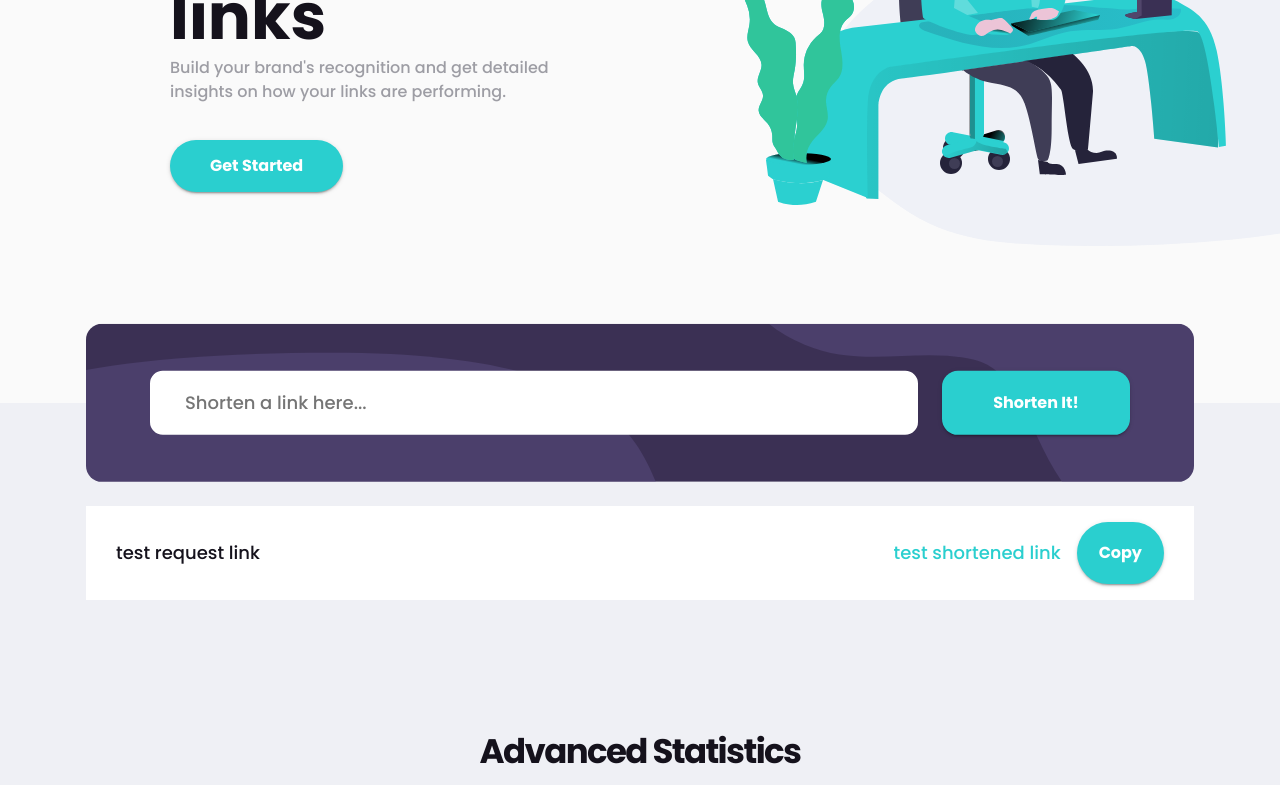
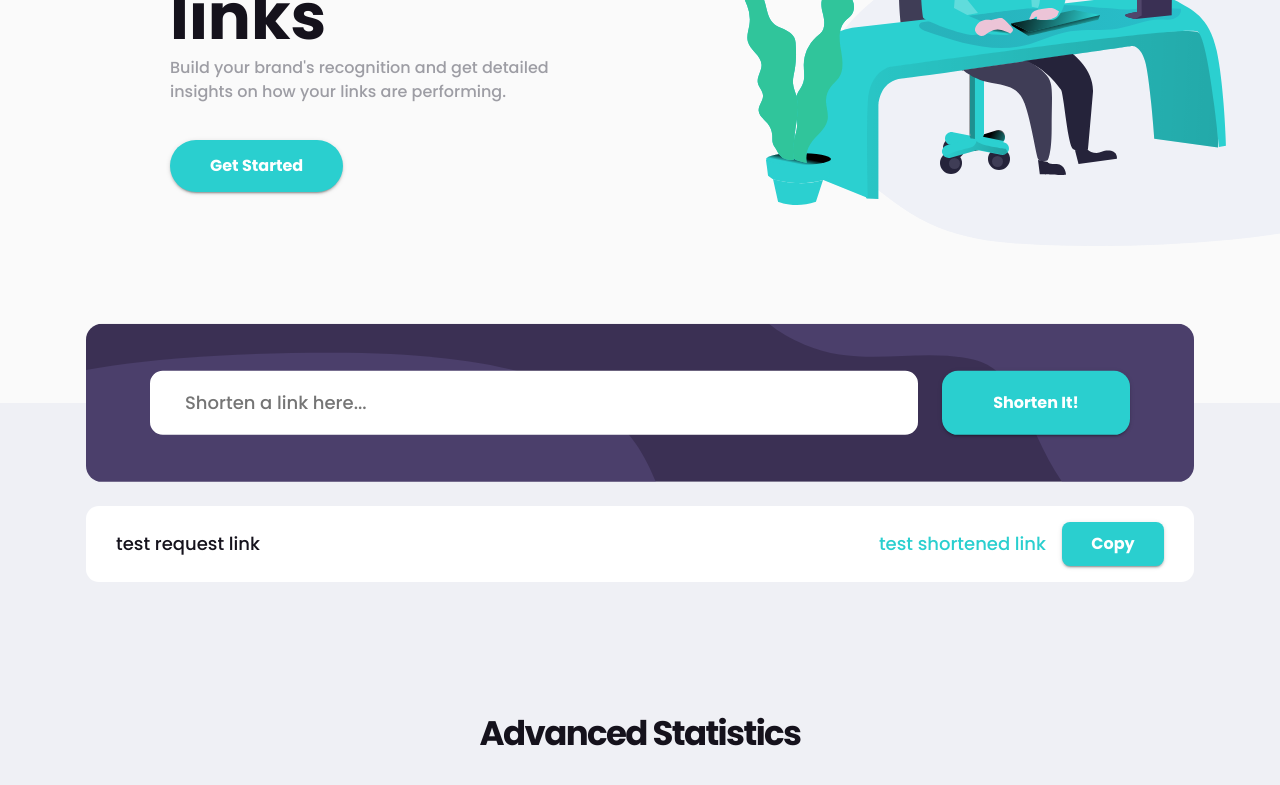
Before and after one commit to SimHoZebs/shortly-landing-page, a Next.js app: page / in a window 1280 px wide. Shown: the part 406-1191 px from the top of the page. Built offline with nearby package versions, Linux system fonts and the light colour scheme.

Commit message:
CU-83t7pz [Done]

```diff
--- a/scss/cta.module.scss
+++ b/scss/cta.module.scss
@@ -25,6 +25,7 @@ $inputBorder: 0.2rem;
     font-family: inherit;
     font-weight: inherit;
     font-size: inherit;
+    color: inherit;
     border: none;
     padding-left: 2rem;
     width: 48rem;
--- a/scss/shortenedLinks.module.scss
+++ b/scss/shortenedLinks.module.scss
@@ -10,10 +10,15 @@
   top: 0;
 
   .block {
+    p {
+      margin: auto 0rem;
+    }
+
     display: flex;
     justify-content: space-between;
     background-color: white;
     width: 69.25rem;
+    border-radius: 0.8rem;
 
     margin-top: 1.5rem;
 
@@ -31,4 +36,8 @@
 
 #btn {
   margin-left: 1rem;
+  border-radius: 0.5rem;
+  padding-top: 0.5rem;
+  padding-bottom: 0.5rem;
+  width: 6.375rem;
 }
--- a/styles/css/cta.module.css
+++ b/styles/css/cta.module.css
@@ -22,6 +22,7 @@
   font-family: inherit;
   font-weight: inherit;
   font-size: inherit;
+  color: inherit;
   border: none;
   padding-left: 2rem;
   width: 48rem;
--- a/styles/css/shortenedLinks.module.css
+++ b/styles/css/shortenedLinks.module.css
@@ -12,11 +12,15 @@
   justify-content: space-between;
   background-color: white;
   width: 69.25rem;
+  border-radius: 0.8rem;
   margin-top: 1.5rem;
   padding-top: 1rem;
   padding-bottom: 1rem;
   padding-left: 1.875rem;
   padding-right: 1.875rem;
+}
+.container .block p {
+  margin: auto 0rem;
 }
 .container .block__right {
   color: #2acfcf;
@@ -25,6 +29,10 @@
 
 #btn {
   margin-left: 1rem;
+  border-radius: 0.5rem;
+  padding-top: 0.5rem;
+  padding-bottom: 0.5rem;
+  width: 6.375rem;
 }
 
 /*# sourceMappingURL=shortenedLinks.module.css.map */
```
Also changed, not shown: 2 other files (tests, documents, lock files or other folders).
